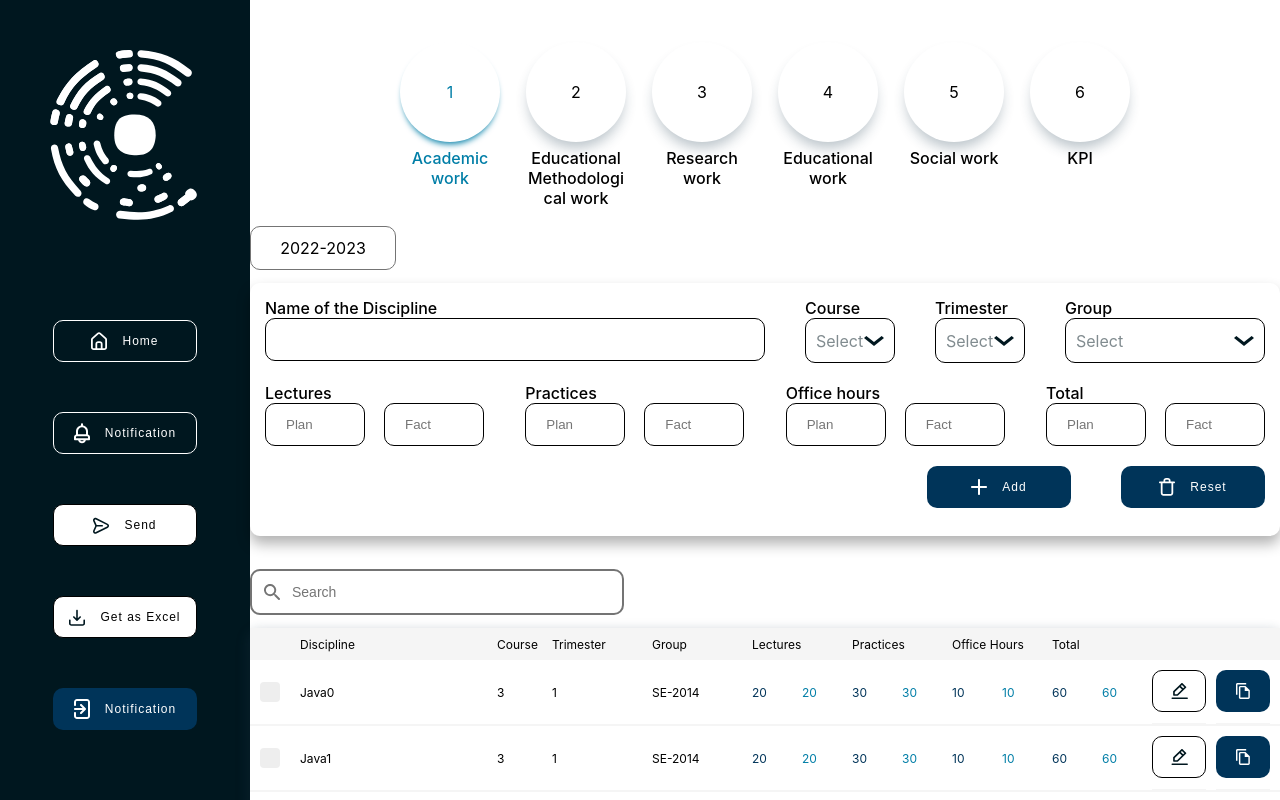
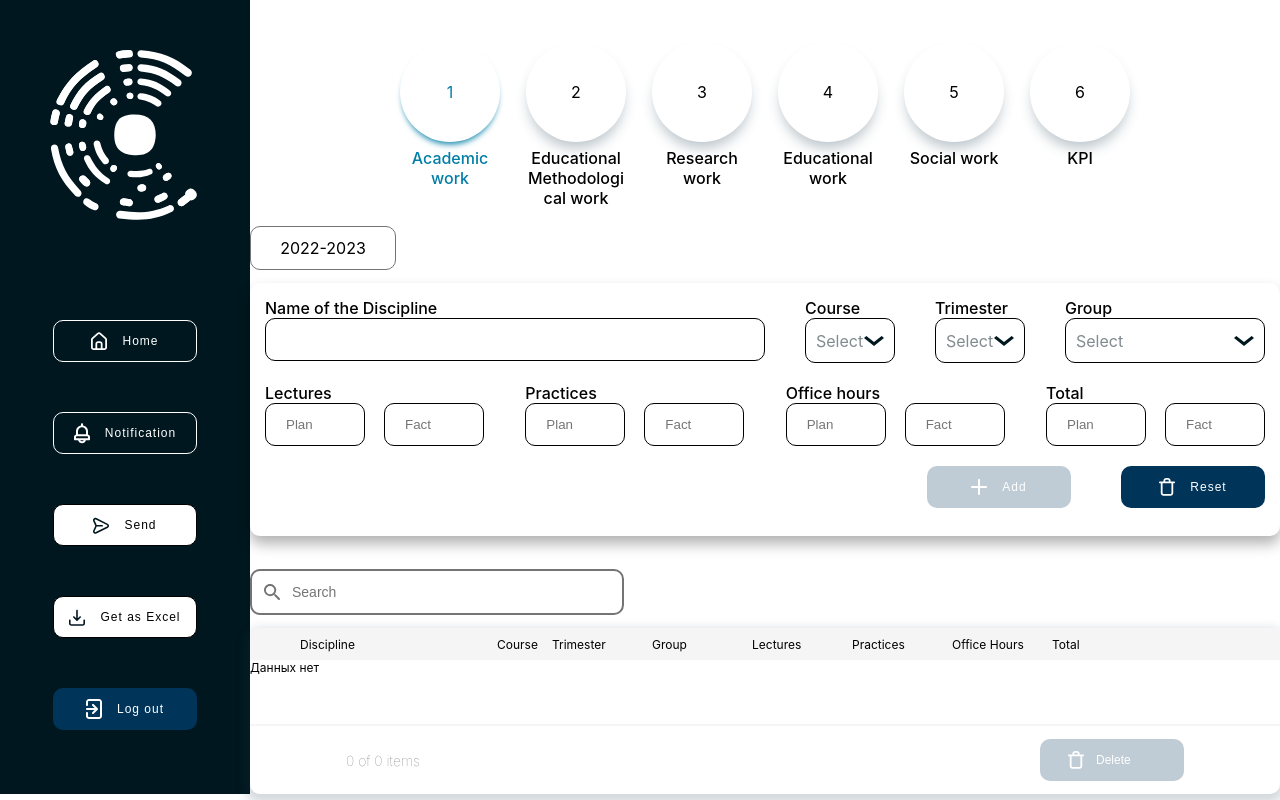
Before and after one commit to kanatbkeeep/diploma, a React (Create React App) app: page /creation-plan in a window 1280 px wide. Shown: the top 800 px of the page. Built offline with nearby package versions, Linux system fonts and the light colour scheme.

Commit message:
add files

```diff
--- a/src/components/CreationPlan/steps/Step1.tsx
+++ b/src/components/CreationPlan/steps/Step1.tsx
@@ -9,50 +9,94 @@ import Copy from "../../../assets/icon/copy.svg";
 import Table from "../../Table/Table";
 import {observer} from "mobx-react";
 
-const Step1 = (props:any) =>{
+const Step1 = (props: any) => {
     const [open, setOpen] = useState("")
 
     const {planStore} = props;
 
-    const arr = Array.from({ length: 40 }, (_, i) => ({
-        id:i,
-        discipline: "Java"+i,
-        course: 3,
-        trimester: 1,
-        group: "SE-2014",
-        lectures:{
-            plan:20,
-            fact: i === 2 ? 25 : 20,
-        },
-        practices:{
-            plan:30,
-            fact:30,
-        },
-        officeHours:{
-            plan:10,
-            fact:10,
-        },
-        total:{
-            plan:60,
-            fact:60,
+
+    const validation = () =>{
+        return (planStore.step1.nameDiscipline && planStore.step1.course && planStore.step1.trimester && planStore.step1.group
+        && planStore.step1.lecturesPlan && planStore.step1.lecturesFact && planStore.step1.practicesPlan && planStore.step1.practicesFact
+        && planStore.step1.hoursPlan && planStore.step1.hoursFact && planStore.step1.totalPlan && planStore.step1.totalFact);
     }
-    }));
 
-    return(
+    // const arr = Array.from({length: 40}, (_, i) => ({
+    //     id: i,
+    //     discipline: "Java" + i,
+    //     course: 3,
+    //     trimester: 1,
+    //     group: "SE-2014",
+    //     lectures: {
+    //         plan: 20,
+    //         fact: i === 2 ? 25 : 20,
+    //     },
+    //     practices: {
+    //         plan: 30,
+    //         fact: 30,
+    //     },
+    //     officeHours: {
+    //         plan: 10,
+    //         fact: 10,
+    //     },
+    //     total: {
+    //         plan: 60,
+    //         fact: 60,
+    //     }
+    // }));
+
+    const addObject = () => {
+        const obj = {...planStore.step1};
+        planStore.academWorks.push(obj);
+        planStore.editStep1Modal({
+            nameDiscipline: "",
+            course: null,
+            trimester: null,
+            group: null,
+            lecturesPlan: "",
+            lecturesFact: "",
+            practicesPlan: "",
+            practicesFact: "",
+            hoursPlan: "",
+            hoursFact: "",
+            totalPlan: "",
+            totalFact: "",
+        })
+    }
+
+    const clear = () => {
+        planStore.editStep1Modal({
+            nameDiscipline: "",
+            course: null,
+            trimester: null,
+            group: null,
+            lecturesPlan: "",
+            lecturesFact: "",
+            practicesPlan: "",
+            practicesFact: "",
+            hoursPlan: "",
+            hoursFact: "",
+            totalPlan: "",
+            totalFact: "",
+        })
+    }
+
+
+    return (
         <div className="step-component">
             <div className="years">2022-2023</div>
             <div className="inputs-step">
-                <div style={{marginBottom:20, display:"flex"}}>
+                <div style={{marginBottom: 20, display: "flex"}}>
                     <Input
                         maxWidth={500}
                         label="Name of the Discipline"
                         value={planStore.step1.nameDiscipline}
-                     onChange={(e:any)=>{
-                         planStore.editStep1Modal({nameDiscipline:e.target.value});
+                        onChange={(e: any) => {
+                            planStore.editStep1Modal({nameDiscipline: e.target.value});
                         }
                         }
                     />
-                    <div style={{width:50}}/>
+                    <div style={{width: 50}}/>
                     <Dropdown
                         onClick={() => {
                             if (open === "") {
@@ -64,11 +108,11 @@ const Step1 = (props:any) =>{
                         open={open === "course"}
                         label="Course"
                         maxWidth={90}
-                        value={planStore.step1.course ? planStore.step1.course.name: "Select"}
+                        value={planStore.step1.course ? planStore.step1.course.name : "Select"}
                     >
                         <ul>
-                            {planStore.courses.map((item:any)=>{
-                                return <li onClick={()=>{
+                            {planStore.courses.map((item: any) => {
+                                return <li onClick={() => {
                                     planStore.editStep1Modal({course: item});
                                 }}>
                                     {item.name}
@@ -76,29 +120,49 @@ const Step1 = (props:any) =>{
                             })}
                         </ul>
                     </Dropdown>
-                    <div style={{width:50}}/>
+                    <div style={{width: 50}}/>
                     <Dropdown
+                        onClick={() => {
+                            if (open === "") {
+                                setOpen("trimester");
+                            } else {
+                                setOpen("")
+                            }
+                        }}
+                        open={open === "trimester"}
                         label="Trimester"
                         maxWidth={90}
-                        value={planStore.step1.trimester ? planStore.step1.trimester.name: "Select"}
+                        value={planStore.step1.trimester ? planStore.step1.trimester.name : "Select"}
                     >
                         <ul>
-                                {planStore.trimesters.map((item:any)=>{
-                                    return <li onClick={()=>{planStore.editStep1Modal({trimester: item})}}>
+                            {planStore.trimesters.map((item: any) => {
+                                return <li onClick={() => {
+                                    planStore.editStep1Modal({trimester: item})
+                                }}>
                                     {item.name}
                                 </li>
                             })}
                         </ul>
                     </Dropdown>
-                    <div style={{width:50}}/>
+                    <div style={{width: 50}}/>
                     <Dropdown
+                        onClick={() => {
+                            if (open === "") {
+                                setOpen("group");
+                            } else {
+                                setOpen("")
+                            }
+                        }}
+                        open={open === "group"}
                         label="Group"
                         maxWidth={200}
-                        value={planStore.step1.group ? planStore.step1.group.name: "Select"}
+                        value={planStore.step1.group ? planStore.step1.group.name : "Select"}
                     >
                         <ul>
-                            {planStore.groups.map((item:any)=>{
-                                return <li onClick={()=>{planStore.editStep1Modal({group: item})}}>
+                            {planStore.groups.map((item: any) => {
+                                return <li onClick={() => {
+                                    planStore.editStep1Modal({group: item})
+                                }}>
                                     {item.name}
                                 </li>
                             })}
@@ -106,106 +170,122 @@ const Step1 = (props:any) =>{
                     </Dropdown>
                 </div>
 
-                <div style={{marginBottom:20, display:"flex"}}>
+                <div style={{marginBottom: 20, display: "flex"}}>
                     <Input
                         maxWidth={100}
                         label="Lectures"
                         placeholder="Plan"
                         value={planStore.step1.lecturesPlan}
-                        onChange={(e:any)=>{
-                            planStore.editStep1Modal({lecturesPlan:e.target.value});
+                        onChange={(e: any) => {
+                            planStore.editStep1Modal({lecturesPlan: e.target.value});
                         }}
                     />
-                    <div style={{width:23}}/>
+                    <div style={{width: 23}}/>
                     <Input
                         label="&nbsp;"
                         maxWidth={100}
                         placeholder="Fact"
                         value={planStore.step1.lecturesFact}
-                        onChange={(e:any)=>{
-                            planStore.editStep1Modal({lecturesFact:e.target.value});
+                        onChange={(e: any) => {
+                            planStore.editStep1Modal({lecturesFact: e.target.value});
                         }}
                     />
-                    <div style={{width:50}}/>
+                    <div style={{width: 50}}/>
                     <Input
                         maxWidth={100}
                         label="Practices"
                         placeholder="Plan"
                         value={planStore.step1.practicesPlan}
-                        onChange={(e:any)=>{
-                            planStore.editStep1Modal({practicesPlan:e.target.value});
+                        onChange={(e: any) => {
+                            planStore.editStep1Modal({practicesPlan: e.target.value});
                         }}
                     />
-                    <div style={{width:23}}/>
+                    <div style={{width: 23}}/>
                     <Input
                         label="&nbsp;"
                         maxWidth={100}
                         placeholder="Fact"
                         value={planStore.step1.practicesFact}
-                        onChange={(e:any)=>{
-                            planStore.editStep1Modal({practicesFact:e.target.value});
+                        onChange={(e: any) => {
+                            planStore.editStep1Modal({practicesFact: e.target.value});
                         }}
                     />
-                    <div style={{width:50}}/>
+                    <div style={{width: 50}}/>
                     <Input
                         maxWidth={100}
                         label="Office hours"
                         placeholder="Plan"
                         value={planStore.step1.hoursPlan}
-                        onChange={(e:any)=>{
-                            planStore.editStep1Modal({hoursPlan:e.target.value});
+                        onChange={(e: any) => {
+                            planStore.editStep1Modal({hoursPlan: e.target.value});
                         }}
                     />
-                    <div style={{width:23}}/>
+                    <div style={{width: 23}}/>
                     <Input
                         label="&nbsp;"
                         maxWidth={100}
                         placeholder="Fact"
                         value={planStore.step1.hoursFact}
-                        onChange={(e:any)=>{
-                            planStore.editStep1Modal({hoursFact:e.target.value});
+                        onChange={(e: any) => {
+                            planStore.editStep1Modal({hoursFact: e.target.value});
                         }}
                     />
-                    <div style={{width:50}}/>
+                    <div style={{width: 50}}/>
                     <Input
                         maxWidth={100}
                         label="Total"
                         placeholder="Plan"
                         value={planStore.step1.totalPlan}
-                        onChange={(e:any)=>{
-                            planStore.editStep1Modal({totalPlan:e.target.value});
+                        onChange={(e: any) => {
+                            planStore.editStep1Modal({totalPlan: e.target.value});
                         }}
                     />
-                    <div style={{width:23}}/>
+                    <div style={{width: 23}}/>
                     <Input
                         label="&nbsp;"
                         maxWidth={100}
                         placeholder="Fact"
                         value={planStore.step1.totalFact}
-                        onChange={(e:any)=>{
-                            planStore.editStep1Modal({totalFact:e.target.value});
+                        onChange={(e: any) => {
+                            planStore.editStep1Modal({totalFact: e.target.value});
                         }}
                     />
                 </div>
-                <div style={{display:"flex",justifyContent:"flex-end"}}>
-                    <div style={{width:144}}><Button className="'primaryButtonAdd'"icon={Plus} label="Add"/></div>
-                    <div style={{width:50}}/>
-                    <div style={{width:144}}><Button icon={Delete} label="Reset"/></div>
+                <div style={{display: "flex", justifyContent: "flex-end"}}>
+                    <div style={{width: 144}}>
+                        <Button className="'primaryButtonAdd'"
+                                icon={Plus}
+                                label="Add"
+                                onClick={()=> {
+                                    addObject();
+                                }}
+                                disabled={!(validation())}
+                        />
+                    </div>
+                    <div style={{width: 50}}/>
+                    <div style={{width: 144}}>
+                        <Button icon={Delete}
+                                label="Reset"
+                                onClick={()=>{
+                                    clear()
+                                }}
+                        />
+                    </div>
                 </div>
             </div>
             <div>
                 <Table
-                    array={arr}
+                    array={planStore.academWorks}
                     rowsPerPage={4}
                     maxWidthTable={1083}
-                    maxWidthColumns={[250, 55, 100,100,100,100,100,100,128]}
+                    maxWidthColumns={[250, 55, 100, 100, 100, 100, 100, 100, 128]}
                     haveDelete={true}
-                    onDelete={()=>{
+                    onDelete={() => {
                         console.log("deleted");
                     }}
                     renderHead={(maxWidthColumns) => {
                         return <div>
-                            <div style={{maxWidth:50}}></div>
+                            <div style={{maxWidth: 50}}></div>
                             <div style={{maxWidth: maxWidthColumns[0]}}>Discipline</div>
                             <div style={{maxWidth: maxWidthColumns[1]}}>Course</div>
                             <div style={{maxWidth: maxWidthColumns[2]}}>Trimester</div>
@@ -220,30 +300,41 @@ const Step1 = (props:any) =>{
                     renderBody={(item, index, maxWidthColumns, checkbox) => {
                         return (
                             <div key={index}>
-                                <div style={checkbox ? {maxWidth:50} : {}}>{checkbox}</div>
-                                <div style={{maxWidth: maxWidthColumns[0]}}>{item.discipline}</div>
-                                <div style={{maxWidth: maxWidthColumns[1]}}>{item.course}</div>
-                                <div style={{maxWidth: maxWidthColumns[2]}}>{item.trimester}</div>
-                                <div style={{maxWidth: maxWidthColumns[3]}}>{item.group}</div>
+                                <div style={checkbox ? {maxWidth: 50} : {}}>{checkbox}</div>
+                                <div style={{maxWidth: maxWidthColumns[0]}}>{item.nameDiscipline}</div>
+                                <div style={{maxWidth: maxWidthColumns[1]}}>{item.course.name}</div>
+                                <div style={{maxWidth: maxWidthColumns[2]}}>{item.trimester.name}</div>
+                                <div style={{maxWidth: maxWidthColumns[3]}}>{item.group.name}</div>
                                 <div style={{maxWidth: maxWidthColumns[4]}}>
-                                    <p style={{width:"100%",maxWidth:50, color: "#003459"}}>{item.lectures.plan}</p>
-                                    <p style={{width:"100%",maxWidth:50, color: "#007EA7"}}>{item.lectures.fact}</p>
+                                    <p style={{width: "100%", maxWidth: 50, color: "#003459"}}>{item.lecturesPlan}</p>
+                                    <p style={{width: "100%", maxWidth: 50, color: "#007EA7"}}>{item.lecturesFact}</p>
                                 </div>
                                 <div style={{maxWidth: maxWidthColumns[5]}}>
-                                    <p style={{width:"100%",maxWidth:50, color: "#003459"}}>{item.practices.plan}</p>
-                                    <p style={{width:"100%",maxWidth:50, color: "#007EA7"}}>{item.practices.fact}</p>
+                                    <p style={{width: "100%", maxWidth: 50, color: "#003459"}}>{item.practicesPlan}</p>
+                                    <p style={{width: "100%", maxWidth: 50, color: "#007EA7"}}>{item.practicesFact}</p>
                                 </div>
                                 <div style={{maxWidth: maxWidthColumns[6]}}>
-                                    <p style={{width:"100%",maxWidth:50, color: "#003459"}}>{item.officeHours.plan}</p>
-                                    <p style={{width:"100%",maxWidth:50, color: "#007EA7"}}>{item.officeHours.fact}</p>
+                                    <p style={{
+                                        width: "100%",
+                                        maxWidth: 50,
+                                        color: "#003459"
+                                    }}>{item.hoursPlan}</p>
+                                    <p style={{
+                                        width: "100%",
+                                        maxWidth: 50,
+                                        color: "#007EA7"
+                                    }}>{item.hoursFact}</p>
                                 </div>
                                 <div style={{maxWidth: maxWidthColumns[7]}}>
-                                    <p style={{width:"100%",maxWidth:50, color: "#003459"}}>{item.total.plan}</p>
-                                    <p style={{width:"100%",maxWidth:50, color: "#007EA7"}}>{item.total.fact}</p>
+                                    <p style={{width: "100%", maxWidth: 50, color: "#003459"}}>{item.totalPlan}</p>
+                                    <p style={{width: "100%", maxWidth: 50, color: "#007EA7"}}>{item.totalFact}</p>
                                 </div>
                                 <div style={{maxWidth: maxWidthColumns[8]}}>
-                                    <div style={{width:54, marginRight:10}}><Button className="secondaryButton" icon={Edit}/></div>
-                                    <div style={{width:54}}><Button icon={Copy}/></div>
+                                    <div style={{width: 54, marginRight: 10}}>
+                                        <Button className="secondaryButton"
+                                                icon={Edit}/>
+                                    </div>
+                                    <div style={{width: 54}}><Button icon={Copy}/></div>
                                 </div>
                             </div>
                         );
--- a/src/components/Table/Table.tsx
+++ b/src/components/Table/Table.tsx
@@ -5,7 +5,6 @@ import Search from "../../assets/icon/search.svg"
 
 
 interface Props {
-    array: any[];
     rowsPerPage: number;
     renderHead: (maxWidthColumns: number[]) => JSX.Element;
     renderBody: (item: any, index: number, maxWidthColumns: number[], checkbox: any) => JSX.Element;
@@ -17,7 +16,6 @@ interface Props {
 }
 
 const Table = ({
-                   array,
                    rowsPerPage,
                    renderBody,
                    renderHead,
@@ -25,16 +23,18 @@ const Table = ({
                    maxWidthColumns,
                    haveDelete,
                    onDelete,
-                   search
-               }: Props) => {
-    const [data, setData] = useState(array);
+                   search,
+                   ...props
+               }: Props & Record<string, unknown>) => {
+
+    const [data, setData]:any = useState(props.array);
     let copyData = data;
     const [currentPage, setCurrentPage] = useState(0);
     const [nameSearch, setNameSearch] = useState("");
-    const arrChecked = data.map((item: any) => {
-        return {id: item.id, checked: false}
-    });
-    const keysOfData = data.length > 0 ? Object.keys(data[0]) : null;
+    let arrChecked = data.length > 0 ?data.map((item: any, ind:any) => {
+        return {id: ind, checked: false}
+    }) : [{id: 0, checked: false}];
+    let keysOfData = data.length > 0 ? Object.keys(data[0]) : null;
     const [checked, setChecked] = useState(arrChecked);
     const [itemsToDelete, setItemsToDelete]: any[] = useState([]);
     const [itemsChecked, setItemsChecked]: any[] = useState([...checked]);
@@ -44,6 +44,21 @@ const Table = ({
         totalPages.push(i);
         copyTotalPages.push(i);
     }
+
+
+    useEffect(()=>{
+        setData(props.array);
+        copyData = data;
+        arrChecked = data.map((item: any, ind:any) => {
+            return {id: ind, checked: false}
+        });
+        setChecked(arrChecked);
+        setItemsChecked([...checked])
+        keysOfData = data.length > 0 ? Object.keys(data[0]) : null;
+        console.log("--------")
+        console.log(arrChecked);
+        console.log(props.array)
+    },[props.array])
 
 
     const showData = () =>{
@@ -123,12 +138,12 @@ const Table = ({
                 };
             }).slice(currentPage * rowsPerPage, (currentPage + 1) * rowsPerPage)
                 .map((item: any, index: number) => {
-                    return renderBody(item, index, maxWidthColumns, getCheckbox(item));
+                    return renderBody(item, index, maxWidthColumns, getCheckbox(item,index));
                 });
         }else{
             return data.slice(currentPage * rowsPerPage, (currentPage + 1) * rowsPerPage)
                 .map((item: any, index: number) => {
-                    return renderBody(item, index, maxWidthColumns, getCheckbox(item));
+                    return renderBody(item, index, maxWidthColumns, getCheckbox(item,index));
                 })
         }
     }
@@ -148,9 +163,9 @@ const Table = ({
         setCurrentPage(pageNumber - 1);
     };
 
-    const getCheckbox = (item: any) => {
+    const getCheckbox = (item: any, index:any) => {
 
-        const obj = itemsChecked.find((i: any) => i.id === item.id);
+        const obj = itemsChecked.find((i: any) => i.id === index);
         const ind = itemsChecked.indexOf(obj);
         return haveDelete ?
             <Checkbox
@@ -261,8 +276,8 @@ const Table = ({
                         <button
                             disabled={!(itemsToDelete.length !== 0)}
                             onClick={() => {
-                                setData(data.filter(item => !(itemsToDelete.includes(item))));
-                                copyData = copyData.filter(item => !(itemsToDelete.includes(item)));
+                                setData(data.filter((item: any) => !(itemsToDelete.includes(item))));
+                                copyData = copyData.filter((item: any) => !(itemsToDelete.includes(item)));
                                 setCurrentPage(0);
                                 setItemsToDelete([]);
                                 onDelete();
--- a/src/pages/creation_plan/CreationPlan.tsx
+++ b/src/pages/creation_plan/CreationPlan.tsx
@@ -14,6 +14,7 @@ import Step2 from "../../components/CreationPlan/steps/Step2";
 import Step3 from "../../components/CreationPlan/steps/Step3";
 import { observer } from 'mobx-react';
 import CreationPlanStore from '../../store/CreationPlanStore'
+import {useNavigate} from "react-router-dom";
 
 
 export enum Steps {
@@ -29,11 +30,15 @@ const CreationPlan = (props: any) => {
     const [step, setStep] = useState(Steps.Step1);
     const [modalOpen, setModalOpen] = useState<boolean>(false);
     const planStore:any = CreationPlanStore;
+    const navigation = useNavigate();
 
     const handleModalStateChanged = useCallback((state: boolean) => {
         setModalOpen(state);
     }, []);
 
+    function eraseCookie(name: any) {
+        document.cookie = name+'=; Max-Age=-99999999;';
+    }
 
     return (
         <>
@@ -46,6 +51,7 @@ const CreationPlan = (props: any) => {
                         type='secondaryLightButton'
                         icon={Home}
                         label="Home"
+                        onClick={()=> navigation("/")}
                     />
                     <Button
                         onClick={()=>{
@@ -68,7 +74,11 @@ const CreationPlan = (props: any) => {
                     <Button
                         type='primaryButton'
                         icon={Logout}
-                        label="Notification"
+                        label="Log out"
+                        onClick={() => {
+                            eraseCookie('Authorization');
+                            window.location.reload();
+                        }}
                     />
                 </div>
             </aside>
--- a/src/pages/profile/Profile.tsx
+++ b/src/pages/profile/Profile.tsx
@@ -50,6 +50,7 @@ function Profile() {
                             label={'Log out'}
                             type={'primaryButton'}
                             icon={iconLogout}
+
                         />
                     </aside>
                 </nav>
--- a/src/store/CreationPlanStore.ts
+++ b/src/store/CreationPlanStore.ts
@@ -6,6 +6,9 @@ class CreationPlanStore {
     step1: any;
     step2: any;
     step3: any;
+    academWorks: any;
+    eduMethWorks: any;
+    researchWorks: any;
 
     editStep1Modal(obj: any) {
         this.step1 = {...this.step1, ...obj};
@@ -94,6 +97,10 @@ class CreationPlanStore {
             comment:"",
         }
 
+        this.eduMethWorks = [];
+        this.academWorks = [];
+        this.researchWorks = [];
+
 
         makeAutoObservable(this, {
             editStep1Modal: action,
```
Lines whose indentation alone changed are shown as unchanged.
